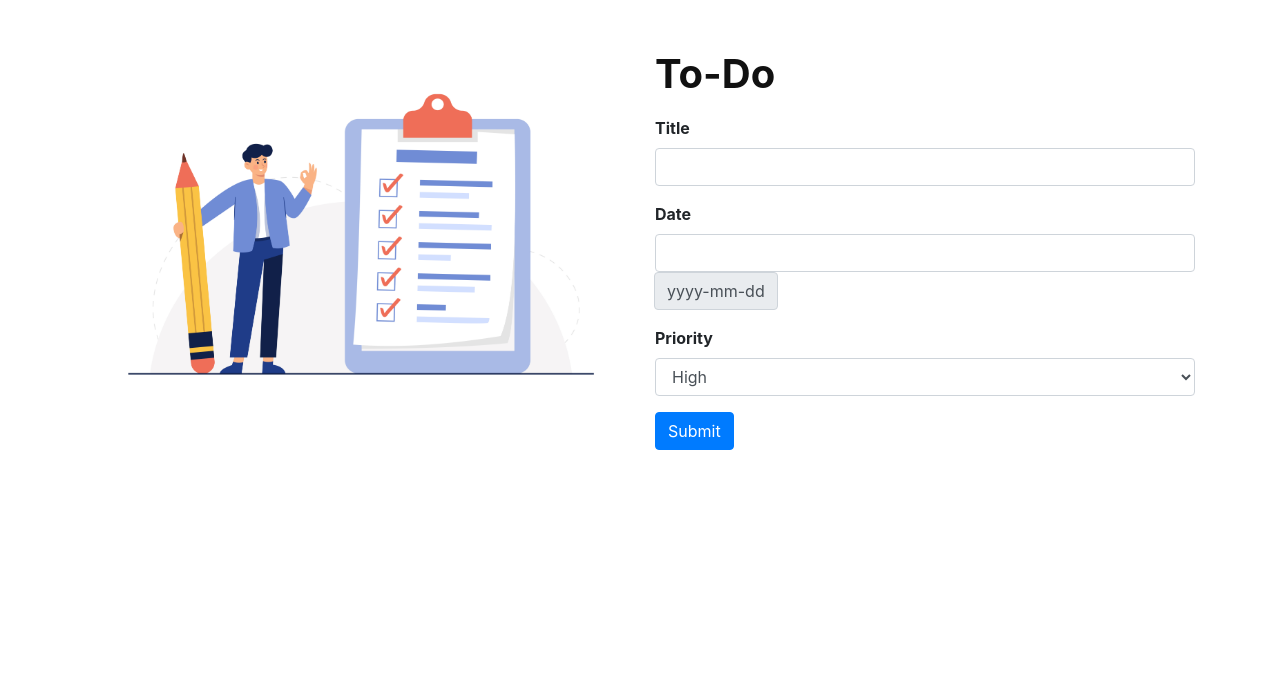
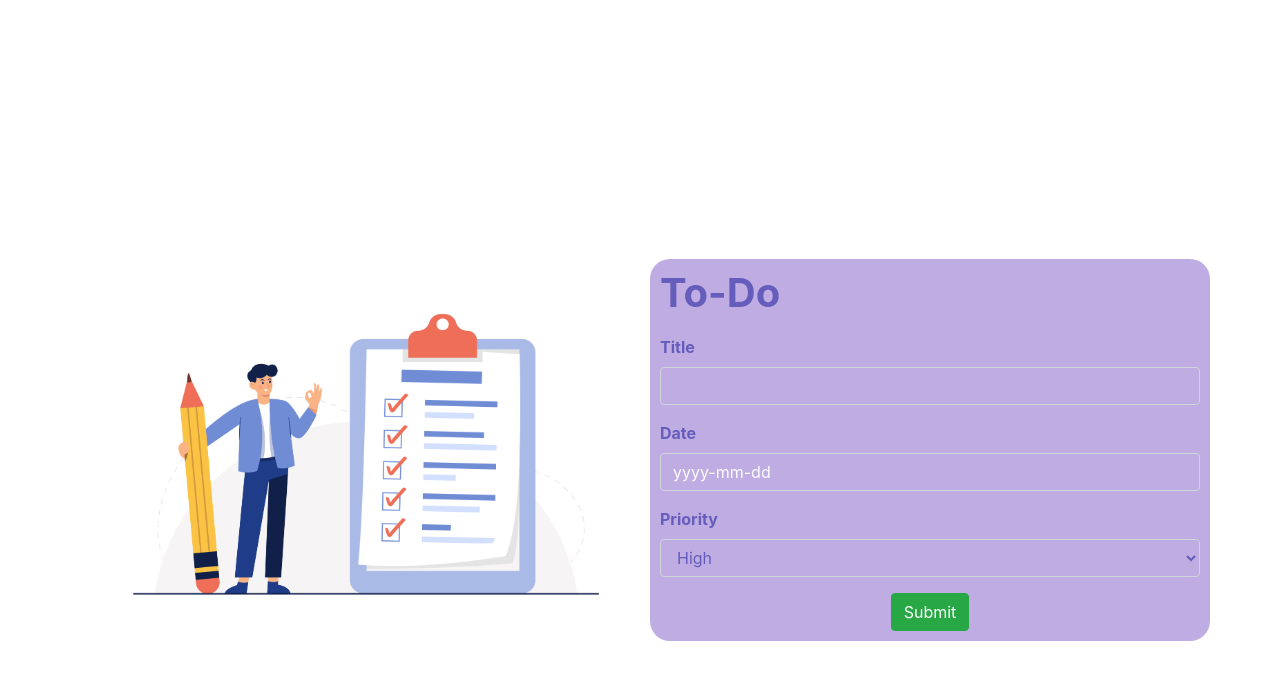
Before and after one commit to NivedhBenny/todo_list, a Django app: page / in a window 1280 px wide. Shown: the top 680 px of the page. Run offline with Django 4.2, Linux system fonts and the light colour scheme; some libraries are stand-ins or nearby versions.

Commit message:
changed looks of index page

```diff
--- a/todoapp/templates/index.html
+++ b/todoapp/templates/index.html
@@ -18,6 +18,48 @@
 <link rel="stylesheet" href="../static/css/owl.carousel.min.css">
 <link rel="stylesheet" href="https://cdnjs.cloudflare.com/ajax/libs/fancybox/2.1.5/jquery.fancybox.min.css" media="screen">
 <link rel="stylesheet" href="https://cdn.jsdelivr.net/npm/bootstrap@4.6.2/dist/css/bootstrap.min.css" integrity="sha384-xOolHFLEh07PJGoPkLv1IbcEPTNtaed2xpHsD9ESMhqIYd0nLMwNLD69Npy4HI+N" crossorigin="anonymous">
+<style>
+	.container {
+		display: flex;
+		justify-content: center;
+		margin-top: 100px;
+
+	}
+	#inputArea {
+		color: #655DBB;
+		background-color: #BFACE2;
+		padding: 10px;
+        border-radius: 20px;
+	}
+	.row {
+		display: flex;
+    justify-content: center;
+    align-items: center;
+    height: 300px;
+	}
+	.col-sm {
+		padding: 20px;
+	}
+	.submit-button{
+		display: flex;
+		justify-content: center;
+	}
+	#inputState {
+		background-color: #94ADD7;
+		color: #655DBB;
+	}
+	option {
+		background-color: #BFACE2;
+	}
+	.form-control {
+		color: #655DBB;
+		background-color: black;
+	}
+	.form-control::placeholder {
+  		color: #FF0000;
+	}
+
+</style>
 </head>
 <body>
 
@@ -30,8 +72,8 @@
 			  <div class="col-sm">
 				<img src="../static/images/checklist.jpg">
 			  </div>
-			  <div class="col-sm">
-				<h1 class="font-weight-bold">To-Do</h1>
+			  <div class="col-sm" id="inputArea">
+				<h1 class="font-weight-bold" style="color: #655DBB;">To-Do</h1>
 				<form method="post" action="{% url 'add_todo' %}">
 					{% csrf_token %}
 					<div class="form-group">
@@ -42,10 +84,8 @@
 					  </div>
 					  <div class="form-group">
 						<label for="exampleFormControlTextarea1" class="font-weight-bold">Date</label>
-						<input class="form-control" id="exampleFormControlTextarea1" type="text" name="date">
-						<div class="input-group-append">
-							<span class="input-group-text" id="basic-addon2">yyyy-mm-dd</span>
-						  </div>
+						<input class="form-control" id="exampleFormControlTextarea1" placeholder="yyyy-mm-dd" type="text" name="date">
+
 					  </div>
 					  <div class="form-group">
 						<label for="inputState" class="font-weight-bold">Priority</label>
@@ -55,12 +95,14 @@
 						  <option>Low</option>
 						</select>
 					  </div>
-					<button type="submit" class="btn btn-primary">Submit</button>
+					  <div class="submit-button">
+						<button type="submit" class="btn btn-success">Submit</button>
+					  </div>
+
 				  </div>
 				  </form>
 			  </div>
 			</div>
-		  </div>
 	</div>
 
     <script src="js/jquery.min.js"></script>
```
